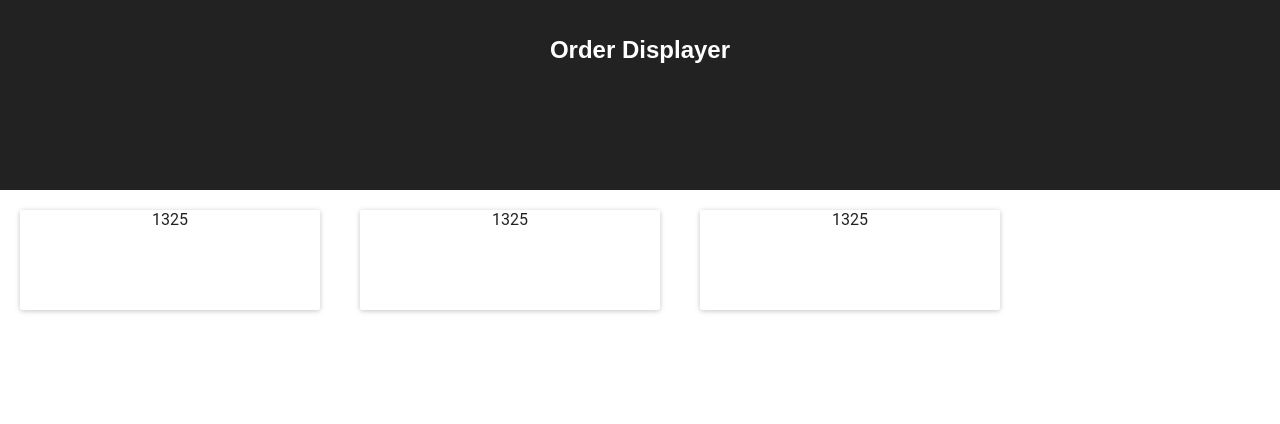
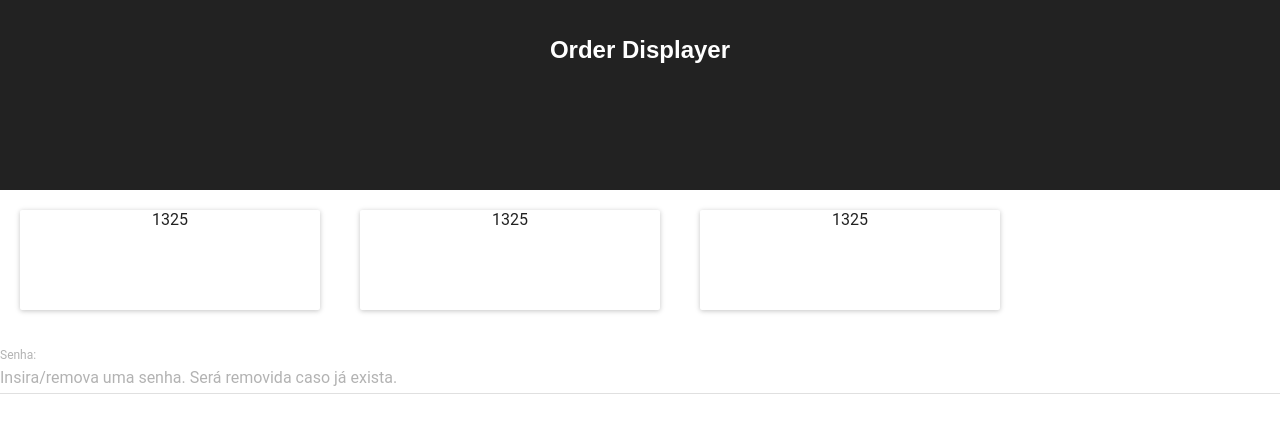
Before and after one commit to gabrielfaro97/order-displayer, a React (Create React App) app: page / in a window 1280 px wide. Shown: the top 424 px of the page. Built offline with nearby package versions, Linux system fonts and the light colour scheme.

Commit message:
Add input in App.js

```diff
--- a/src/App.js
+++ b/src/App.js
@@ -1,6 +1,7 @@
 import React, { Component } from 'react';
 import MuiThemeProvider from 'material-ui/styles/MuiThemeProvider';
 import Order from './components/Order'
+import Input from './components/Input'
 import './App.css';
 
 class App extends Component {
@@ -18,6 +19,10 @@ class App extends Component {
             <Order orderNumber={'1325'}/>
           </div>
 
+          <div className="Input">
+            <Input />
+          </div>
+
         </div>
       </MuiThemeProvider>
     );
```
